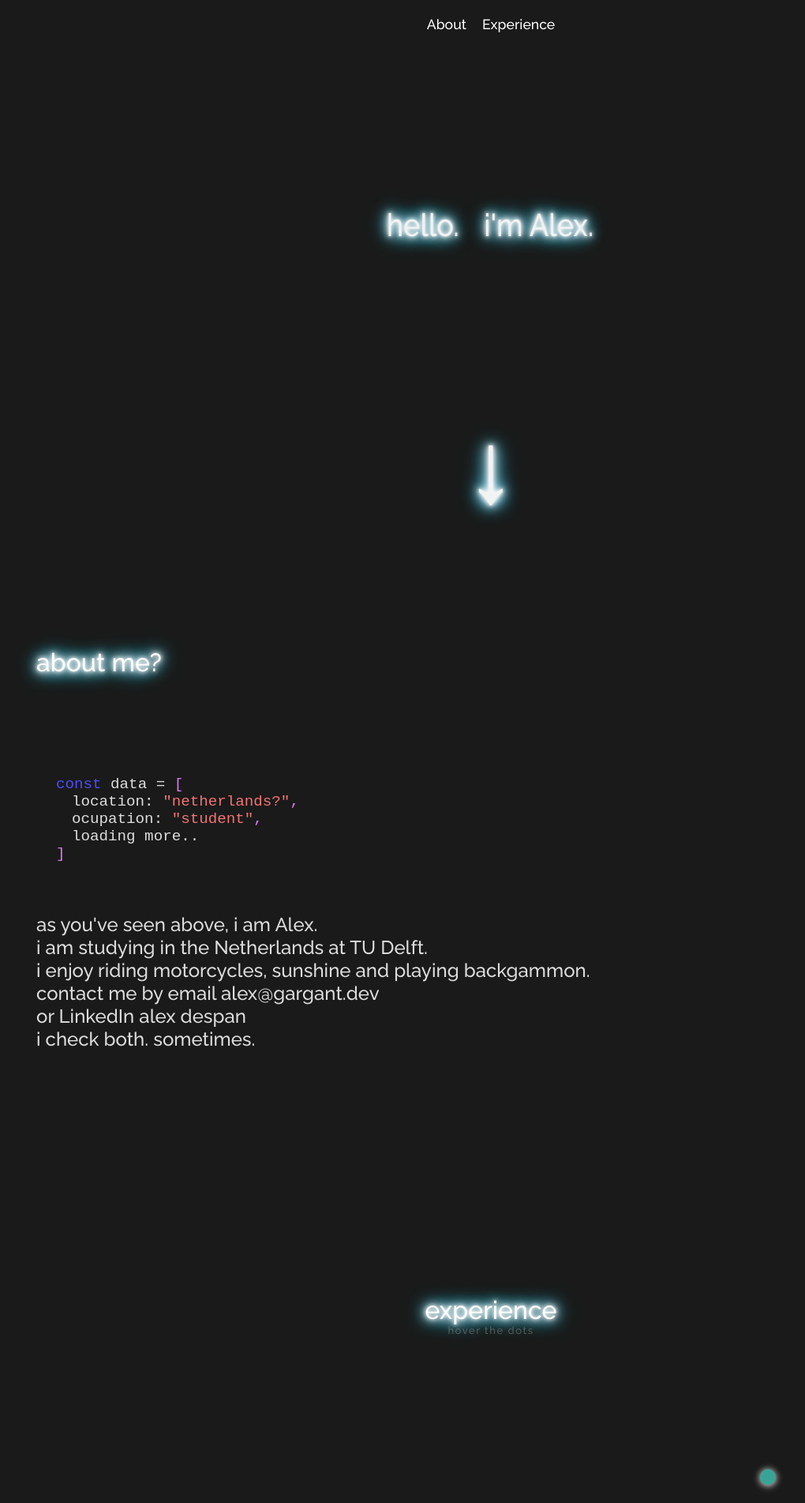
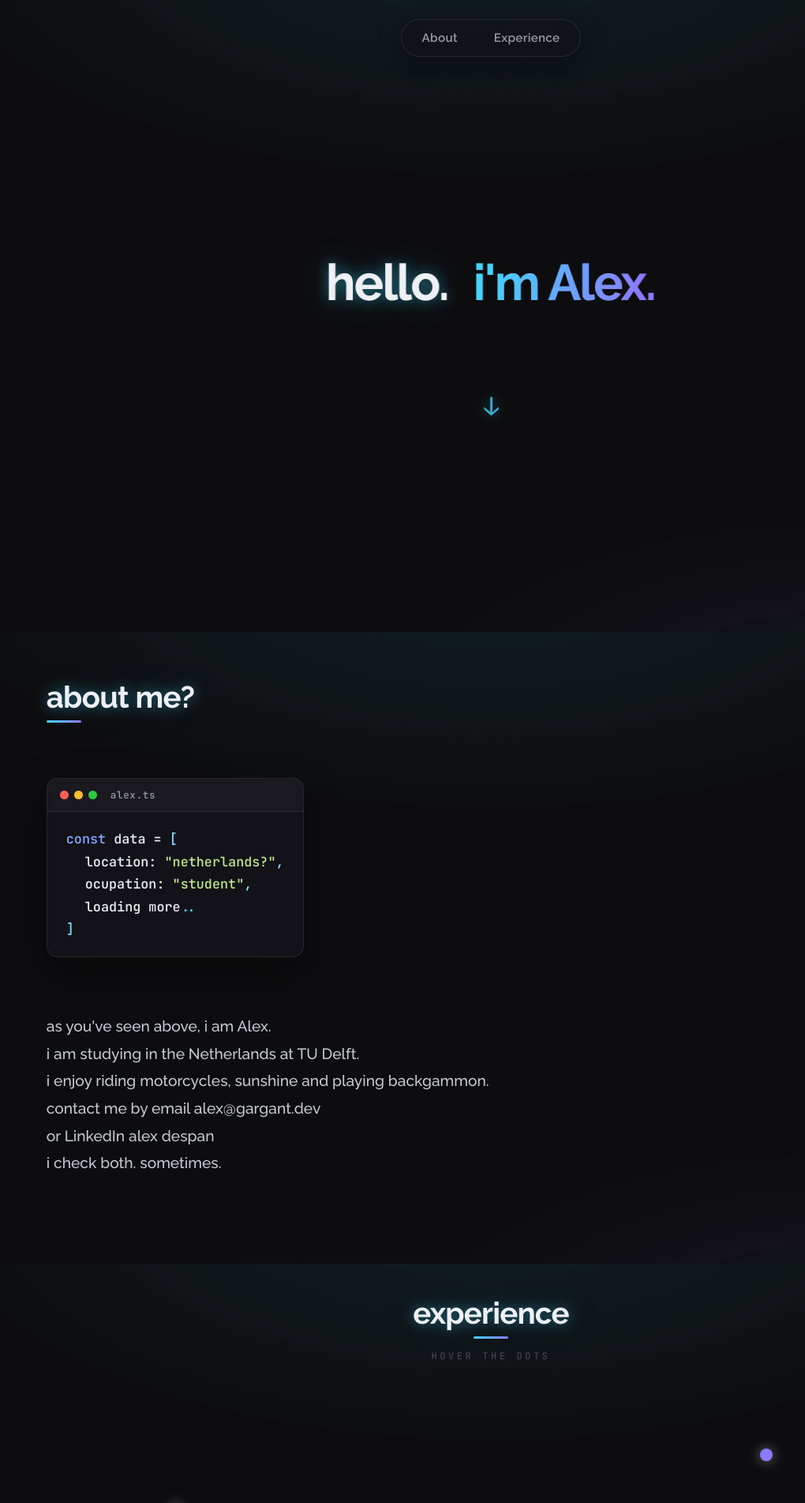
Before and after one commit to Gargant0373/MyWebsite, a React (Vite) app: page / in a window 1280 px wide. Shown: the top 1903 px of the page at 79% size, without its empty margins (18-1038 px from the left). Built offline with nearby package versions, Linux system fonts and the light colour scheme.

Commit message:
thanks fable 5

```diff
--- a/index.html
+++ b/index.html
@@ -54,7 +54,7 @@
   </script>
   <link rel="preconnect" href="https://fonts.googleapis.com">
   <link rel="preconnect" href="https://fonts.gstatic.com" crossorigin>
-  <link href="https://fonts.googleapis.com/css2?family=Raleway:ital,wght@0,100..900;1,100..900&display=swap"
+  <link href="https://fonts.googleapis.com/css2?family=Raleway:ital,wght@0,100..900;1,100..900&family=JetBrains+Mono:wght@400;500;600&display=swap"
     rel="stylesheet">
   <link rel="icon" type="image/jpeg" href="/me.jpg" />
   <title>Alex Despan | Data Scientist</title>
--- a/src/components/about/About.css
+++ b/src/components/about/About.css
@@ -1,44 +1,99 @@
 #about {
-    height: 100vh;
-    margin-top: 20px;
-    margin-left: 5%;
+    min-height: 100vh;
+    box-sizing: border-box;
+    padding: 60px 6% 40px;
     display: flex;
     flex-direction: column;
 }
 
 #about .object {
-    font-family: "Courier New", Courier, monospace;
-    font-size: 1.2em;
-    color: #ddd;
-    padding: 25px;
-    margin-top: 100px;
+    font-family: var(--font-mono);
+    font-size: 1.05em;
+    color: var(--text);
+    margin-top: 70px;
+    width: fit-content;
+    min-width: 320px;
+    max-width: 100%;
+    box-sizing: border-box;
+    background: var(--surface-strong);
+    border: 1px solid var(--border);
+    border-radius: 14px;
+    box-shadow: 0 20px 50px rgba(0, 0, 0, 0.4);
+    backdrop-filter: blur(12px);
+    -webkit-backdrop-filter: blur(12px);
+    overflow: hidden;
+}
+
+#about .window-bar {
+    display: flex;
+    align-items: center;
+    gap: 7px;
+    padding: 12px 16px;
+    border-bottom: 1px solid var(--border);
+    background: rgba(255, 255, 255, 0.03);
+}
+
+#about .window-dot {
+    width: 11px;
+    height: 11px;
+    border-radius: 50%;
+}
+
+#about .window-dot.red {
+    background: #ff5f57;
+}
+
+#about .window-dot.yellow {
+    background: #febc2e;
+}
+
+#about .window-dot.green {
+    background: #28c840;
+}
+
+#about .window-title {
+    margin-left: 10px;
+    font-size: 0.75em;
+    letter-spacing: 0.05em;
+    color: var(--text-muted);
+}
+
+#about .window-body {
+    padding: 20px 24px;
+    line-height: 1.7;
 }
 
 #about .keyword {
-    color: #4c4cff;
+    color: #82aaff;
 }
 
 #about .string {
-    color: #f57373;
+    color: #c3e88d;
 }
 
 #about .paranthesis {
-    color: #e077fa;
+    color: #89ddff;
+}
+
+#about .loading {
+    color: var(--accent);
 }
 
 #about .indent {
-    margin-left: 20px;
+    margin-left: 24px;
 }
 
 #about .text {
-    width: 60%;
-    font-size: 1.5em;
-    color: #ddd;
-    padding-top: 10px;
+    max-width: 640px;
+    font-size: 1.2em;
+    line-height: 1.8;
+    color: #c9cbd4;
+    padding-top: 36px;
 }
 
 #about .cursor {
     display: inline-block;
+    color: var(--accent);
     animation: blink 1s step-end infinite;
 }
 
@@ -51,14 +106,19 @@
 /* Mobile View */
 @media (max-width: 991px) {
     #about {
-        margin-left: 5%;
+        padding: 40px 6%;
+        align-items: center;
     }
 
-    #about .title {
-        text-align: center;
+    #about .object {
+        margin-top: 40px;
+        min-width: 0;
+        width: 100%;
     }
 
     #about .text {
-        width: 80%;
+        width: 100%;
+        max-width: 100%;
+        text-align: left;
     }
 }
--- a/src/components/about/About.tsx
+++ b/src/components/about/About.tsx
@@ -113,11 +113,19 @@ function About() {
         <section id="about">
             <div className="title glow">about me?</div>
             <div className="object">
-                <span className="keyword">const</span> data = <span className="paranthesis">[</span> <br />
-                <span className="indent" />location: <span className="string">"{location}"</span><span className="paranthesis">,</span><br />
-                <span className="indent" />ocupation: <span className="string">"{ocupation}"</span><span className="paranthesis">,</span><br />
-                <span className="indent" />loading more<span className="loading">{loadingDots}</span><br />
-                <span className="paranthesis">]</span>
+                <div className="window-bar">
+                    <span className="window-dot red" />
+                    <span className="window-dot yellow" />
+                    <span className="window-dot green" />
+                    <span className="window-title">alex.ts</span>
+                </div>
+                <div className="window-body">
+                    <span className="keyword">const</span> data = <span className="paranthesis">[</span> <br />
+                    <span className="indent" />location: <span className="string">"{location}"</span><span className="paranthesis">,</span><br />
+                    <span className="indent" />ocupation: <span className="string">"{ocupation}"</span><span className="paranthesis">,</span><br />
+                    <span className="indent" />loading more<span className="loading">{loadingDots}</span><br />
+                    <span className="paranthesis">]</span>
+                </div>
             </div>
             <div
                 className="text"
--- a/src/components/career/Career.css
+++ b/src/components/career/Career.css
@@ -1,18 +1,31 @@
 .career-hint {
-    font-size: 13px;
-    letter-spacing: 0.12em;
-    color: #aaa;
+    font-size: 12px;
+    font-family: var(--font-mono);
+    letter-spacing: 0.3em;
+    text-transform: uppercase;
+    color: var(--text-muted);
+    margin-top: 14px;
     margin-bottom: 8px;
     animation: hintPulse 3s ease-in-out infinite;
 }
 
 @keyframes hintPulse {
-    0%, 100% { opacity: 0.4; }
-    50% { opacity: 1; }
+
+    0%,
+    100% {
+        opacity: 0.35;
+    }
+
+    50% {
+        opacity: 0.9;
+    }
 }
 
 @media (prefers-reduced-motion: reduce) {
-    .career-hint { animation: none; opacity: 0.7; }
+    .career-hint {
+        animation: none;
+        opacity: 0.7;
+    }
 }
 
 #career {
@@ -22,7 +35,13 @@
     display: flex;
     flex-direction: column;
     align-items: center;
-    padding-top: 20px;
+    padding-top: 40px;
+    box-sizing: border-box;
+}
+
+#career .title::after {
+    left: 50%;
+    transform: translateX(-50%);
 }
 
 #career .career-wrapper {
@@ -31,15 +50,15 @@
 
 #career .career-dot {
     position: absolute;
-    width: 20px;
-    height: 20px;
-    background-color: white;
+    width: 16px;
+    height: 16px;
+    background-color: var(--accent);
     border-radius: 50%;
-    animation: float 5s infinite ease-in-out, scaleAndMove 10s infinite ease-in-out, colorChange 5s infinite ease-in-out;
+    animation: float 5s infinite ease-in-out, scaleAndMove 10s infinite ease-in-out, colorChange 12s infinite ease-in-out;
     cursor: pointer;
     transition: transform 0.3s ease;
     z-index: 1;
-    box-shadow: 0px 1px 10px #ffffff;
+    box-shadow: 0 0 16px rgba(255, 255, 255, 0.45);
 }
 
 #career .career-dot:hover {
@@ -56,21 +75,58 @@
 
 #career .career-card {
     position: absolute;
-    width: 200px;
-    padding: 15px;
-    background-color: rgba(84, 84, 84, 0.9);
-    border-radius: 10px;
-    box-shadow: 0px 0px 15px rgba(0, 0, 0, 0.2);
+    width: 230px;
+    padding: 18px;
+    background: var(--surface-strong);
+    border: 1px solid var(--border);
+    border-radius: 14px;
+    box-shadow: 0 20px 50px rgba(0, 0, 0, 0.5);
+    backdrop-filter: blur(14px);
+    -webkit-backdrop-filter: blur(14px);
     opacity: 0;
     transition: opacity 0.3s ease, transform 0.3s ease;
     pointer-events: none;
     z-index: 5;
 }
 
+#career .career-card h3 {
+    margin: 0 0 8px;
+    font-size: 1.05rem;
+    font-weight: 700;
+    letter-spacing: -0.01em;
+    color: var(--text);
+}
+
+#career .career-card p {
+    margin: 0 0 10px;
+    font-size: 0.88rem;
+    line-height: 1.55;
+    color: var(--text-muted);
+}
+
+#career .career-card p strong {
+    color: var(--accent);
+    font-weight: 600;
+}
+
+#career .career-card span {
+    font-family: var(--font-mono);
+    font-size: 0.72rem;
+    letter-spacing: 0.08em;
+    color: var(--text-muted);
+    background: var(--surface);
+    border: 1px solid var(--border);
+    border-radius: 999px;
+    padding: 3px 10px;
+}
+
 @keyframes float {
-    0%, 100% {
+
+    0%,
+    100% {
         transform: translateY(0);
     }
+
     50% {
         transform: translateY(-20px);
     }
@@ -80,15 +136,19 @@
     0% {
         transform: scale(1) translateX(0) translateY(0);
     }
+
     25% {
         transform: scale(1.2) translateX(8px) translateY(-9px);
     }
+
     50% {
-        transform: scale(1.5) translateX(10px) translateY(10px);
+        transform: scale(1.4) translateX(10px) translateY(10px);
     }
+
     75% {
-        transform: scale(1.3) translateX(-10px) translateY(10px);
+        transform: scale(1.2) translateX(-10px) translateY(10px);
     }
+
     100% {
         transform: scale(1) translateX(0) translateY(0);
     }
@@ -96,28 +156,33 @@
 
 @keyframes colorChange {
     0% {
-        background-color: #ff6347;
+        background-color: #45d4fc;
     }
+
     20% {
-        background-color: #ffeb3b;
+        background-color: #8a7bfc;
     }
+
     40% {
-        background-color: #4caf50;
+        background-color: #6ee7b7;
     }
+
     60% {
-        background-color: #2196f3;
+        background-color: #fbbf24;
     }
+
     80% {
-        background-color: #9c27b0;
+        background-color: #f472b6;
     }
+
     100% {
-        background-color: #ff6347;
+        background-color: #45d4fc;
     }
 }
 
 @media (prefers-reduced-motion: reduce) {
     #career .career-dot {
-        animation: colorChange 5s infinite ease-in-out;
+        animation: colorChange 12s infinite ease-in-out;
     }
 }
 
@@ -126,24 +191,31 @@
     #career {
         height: auto;
         padding-bottom: 60px;
+        padding-left: 6%;
+        padding-right: 6%;
     }
 
     #career .career-card {
-        width: 140px;
-        padding: 7px;
+        width: 100%;
+        max-width: 340px;
+        padding: 14px 16px;
+        box-sizing: border-box;
     }
 
     #career .career-wrapper {
         position: static;
         display: flex;
         align-items: center;
-        margin: 18px 0;
+        margin: 14px 0;
+        width: 100%;
+        max-width: 400px;
     }
 
     #career .career-dot {
         position: static;
-        margin-right: 12px;
-        animation: float 5s infinite ease-in-out, colorChange 5s infinite ease-in-out; /* remove scaleAndMove to reduce jitter */
+        flex-shrink: 0;
+        margin-right: 16px;
+        animation: float 5s infinite ease-in-out, colorChange 12s infinite ease-in-out;
     }
 
     #career .career-card {
@@ -154,14 +226,10 @@
     }
 
     #career h3 {
-        font-size: 18px;
+        font-size: 1rem;
     }
 
     #career p {
-        font-size: 14px;
-    }
-
-    #career span {
-        font-size: 12px;
+        font-size: 0.85rem;
     }
 }
--- a/src/components/navbar/Navbar.css
+++ b/src/components/navbar/Navbar.css
@@ -1,13 +1,14 @@
 #nav {
     height: 100vh;
+    position: relative;
 }
 
 .navbar {
     display: flex;
     justify-content: center;
     align-items: center;
-    padding: 20px;
-    color: #fff;
+    padding: 24px 20px;
+    color: var(--text);
     width: 100%;
     position: relative;
     z-index: 100;
@@ -16,24 +17,31 @@
 
 .navbar-links {
     display: flex;
-    gap: 20px;
+    gap: 6px;
+    padding: 6px;
+    background: rgba(18, 18, 24, 0.55);
+    border: 1px solid var(--border);
+    border-radius: 999px;
+    backdrop-filter: blur(14px);
+    -webkit-backdrop-filter: blur(14px);
+    box-shadow: 0 8px 30px rgba(0, 0, 0, 0.35);
 }
 
 .navbar-links a {
-    color: #fff;
+    color: var(--text-muted);
     text-decoration: none;
-    font-size: 1.1rem;
-    transition: text-shadow 0.3s;
+    font-size: 0.95rem;
+    font-weight: 600;
+    letter-spacing: 0.02em;
+    padding: 8px 20px;
+    border-radius: 999px;
+    transition: color 0.25s ease, background 0.25s ease;
     cursor: pointer;
 }
 
 .navbar-links a:hover {
-    text-shadow:
-        0 0 5px #FFF,
-        0 0 10px #FFF,
-        0 0 15px #FFF,
-        0 0 20px #45d4fc,
-        0 0 25px #45d4fc;
+    color: var(--text);
+    background: var(--surface);
 }
 
 .navbar-toggle {
@@ -43,13 +51,20 @@
     position: absolute;
     right: 20px;
     z-index: 101;
+    padding: 10px;
+    border-radius: 12px;
+    border: 1px solid var(--border);
+    background: rgba(18, 18, 24, 0.55);
+    backdrop-filter: blur(14px);
+    -webkit-backdrop-filter: blur(14px);
 }
 
 .navbar-toggle .bar {
-    width: 25px;
-    height: 3px;
-    background-color: #fff;
-    margin: 4px 0;
+    width: 22px;
+    height: 2px;
+    background-color: var(--text);
+    margin: 3px 0;
+    border-radius: 999px;
     transition: 0.4s;
 }
 
@@ -57,24 +72,36 @@
 @media (max-width: 991px) {
     .navbar {
         justify-content: space-between;
-        padding: 20px 10px;
+        padding: 20px 16px;
     }
 
     .navbar-links {
         position: absolute;
-        top: 60px;
-        left: 0;
-        width: 100%;
+        top: 74px;
+        left: 16px;
+        right: 16px;
         flex-direction: column;
-        align-items: center;
-        gap: 15px;
-        padding: 20px 0;
-        transform: translateY(-200%);
-        transition: transform 0.3s ease-in-out;
+        align-items: stretch;
+        gap: 4px;
+        padding: 10px;
+        border-radius: 18px;
+        background: rgba(13, 13, 15, 0.92);
+        transform: translateY(-140%);
+        opacity: 0;
+        transition: transform 0.3s ease-in-out, opacity 0.3s ease-in-out;
+        pointer-events: none;
+    }
+
+    .navbar-links a {
+        text-align: center;
+        padding: 12px 20px;
+        border-radius: 12px;
     }
 
     .navbar-links.open {
         transform: translateY(0);
+        opacity: 1;
+        pointer-events: auto;
     }
 
     .navbar-toggle {
--- a/src/components/welcome/WelcomeMessage.css
+++ b/src/components/welcome/WelcomeMessage.css
@@ -2,17 +2,20 @@
     display: flex;
     justify-content: center;
     align-items: center;
-    color: #61dafb;
+    flex-wrap: wrap;
     text-align: center;
-    margin-top: 200px;
+    margin-top: 28vh;
+    padding: 0 20px;
 }
 
 .message {
-    font-size: 2.5rem;
+    font-size: clamp(2.4rem, 7vw, 4rem);
+    font-weight: 700;
+    letter-spacing: -0.03em;
     opacity: 0;
     transform: translateX(-50px);
     transition: opacity 0.7s ease, transform 0.7s ease;
-    margin: 0 10px;
+    margin: 0 14px;
 }
 
 .message.visible {
@@ -21,11 +24,20 @@
 }
 
 #welcome-container .text {
-    transform: rotateX(0) rotateY(-25deg);
+    transform: rotateX(0) rotateY(-12deg);
     text-align: center;
-    color: #f3f3f3;
+    color: var(--text);
     position: relative;
     transition: color 0.4s ease, text-shadow 0.2s ease;
+}
+
+#welcome-container .main .message:last-child {
+    background: linear-gradient(100deg, var(--accent) 10%, var(--accent-2) 90%);
+    -webkit-background-clip: text;
+    background-clip: text;
+    -webkit-text-fill-color: transparent;
+    color: transparent;
+    text-shadow: none;
 }
 
 .text:hover {
@@ -35,42 +47,53 @@
 .scroll-text {
     display: flex;
     justify-content: center;
+    margin-top: 6vh;
 }
 
 @keyframes bounce {
+
     0%,
     20%,
     50%,
     80%,
     to {
-        transform: translateZ(-2px) translateY(5px)
+        transform: translateY(0);
     }
 
     40% {
-        transform: rotateY(180deg) translateZ(-2px) translateY(-35px)
+        transform: translateY(-14px);
     }
 
     60% {
-        transform: translateZ(-2px) translateY(-25px)
+        transform: translateY(-8px);
     }
 }
 
-.scroll-more {
+#welcome-container .text.scroll-more {
     text-align: center;
-    font-size: 8rem;
-    opacity: 1;
+    font-size: 2rem;
+    color: var(--accent);
+    opacity: 0.8;
     transition: opacity .3s ease;
-    font-family: monospace;
+    font-family: var(--font-mono);
+    font-weight: 400;
     pointer-events: none;
-    z-index: -1;
     transform-origin: center;
-    -webkit-animation: bounce 3s cubic-bezier(.37, 0, .21, 1.02) infinite, fonts 5s linear infinite;
-    animation: bounce 3s cubic-bezier(.37, 0, .21, 1.02) infinite, fonts 5s linear infinite;
-    margin-top: 180px;
+    animation: bounce 2.6s cubic-bezier(.37, 0, .21, 1.02) infinite;
+    margin-top: 24px;
+    text-shadow: 0 0 18px rgba(69, 212, 252, 0.5);
+}
+
+@media (prefers-reduced-motion: reduce) {
+    #welcome-container .text.scroll-more {
+        animation: none;
+    }
 }
 
 @media (max-width: 991px) {
-    .scroll-more {
-        margin-top: 40%;
+    #welcome-container .main {
+        margin-top: 24vh;
+        flex-direction: column;
+        gap: 6px;
     }
 }
--- a/src/styles/global.css
+++ b/src/styles/global.css
@@ -1,37 +1,98 @@
+:root {
+  --bg: #0d0d0f;
+  --surface: rgba(255, 255, 255, 0.04);
+  --surface-strong: rgba(20, 20, 26, 0.85);
+  --border: rgba(255, 255, 255, 0.09);
+  --text: #eef0f4;
+  --text-muted: #9a9aa6;
+  --text-faint: #55555e;
+  --accent: #45d4fc;
+  --accent-2: #8a7bfc;
+  --accent-soft: rgba(69, 212, 252, 0.14);
+  --font-sans: "Raleway", sans-serif;
+  --font-mono: "JetBrains Mono", "Courier New", monospace;
+}
+
+html {
+  scroll-behavior: smooth;
+}
+
 :focus-visible {
-  outline: 2px solid #45d4fc;
+  outline: 2px solid var(--accent);
   outline-offset: 3px;
-  border-radius: 3px;
+  border-radius: 6px;
+}
+
+::selection {
+  background: var(--accent-soft);
+  color: var(--accent);
 }
 
 body {
   margin: 0;
-  color: #fff;
-  background-color: #1a1a1a;
+  color: var(--text);
+  background-color: var(--bg);
+  background-image:
+    radial-gradient(ellipse 80% 55% at 50% -10%, rgba(69, 212, 252, 0.09), transparent 70%),
+    radial-gradient(ellipse 60% 40% at 85% 110%, rgba(138, 123, 252, 0.07), transparent 70%);
+  background-attachment: fixed;
 
-  font-family: "Raleway", sans-serif;
+  font-family: var(--font-sans);
   font-optical-sizing: auto;
   font-weight: 500;
   font-style: normal;
+  -webkit-font-smoothing: antialiased;
+}
+
+::-webkit-scrollbar {
+  width: 10px;
+}
+
+::-webkit-scrollbar-track {
+  background: var(--bg);
+}
+
+::-webkit-scrollbar-thumb {
+  background: rgba(255, 255, 255, 0.12);
+  border-radius: 999px;
+  border: 2px solid var(--bg);
+}
+
+::-webkit-scrollbar-thumb:hover {
+  background: rgba(255, 255, 255, 0.22);
 }
 
 .title {
-  font-size: 2rem;
+  font-size: clamp(1.8rem, 4vw, 2.4rem);
+  font-weight: 700;
+  letter-spacing: -0.02em;
+  position: relative;
+  width: fit-content;
+  padding-bottom: 10px;
+}
+
+.title::after {
+  content: "";
+  position: absolute;
+  left: 0;
+  bottom: 0;
+  width: 44px;
+  height: 3px;
+  border-radius: 999px;
+  background: linear-gradient(90deg, var(--accent), var(--accent-2));
 }
 
 .glow {
   text-shadow:
-    0 0 5px #FFF,
-    0 0 10px #FFF,
-    0 0 15px #FFF,
-    0 0 20px #45d4fc,
-    0 0 25px #45d4fc,
-    0 0 30px #45d4fc;
+    0 0 18px rgba(69, 212, 252, 0.45),
+    0 0 45px rgba(69, 212, 252, 0.22);
 }
 
 .subtle {
   margin-top: 20px;
-  font-size: 14px;
+  font-size: 12px;
+  font-family: var(--font-mono);
+  letter-spacing: 0.35em;
   transition: color 2s ease;
   color: #6868681e;
 }
```
Also changed, not shown: src/components/footer/Footer.css (+27 -9 lines).
